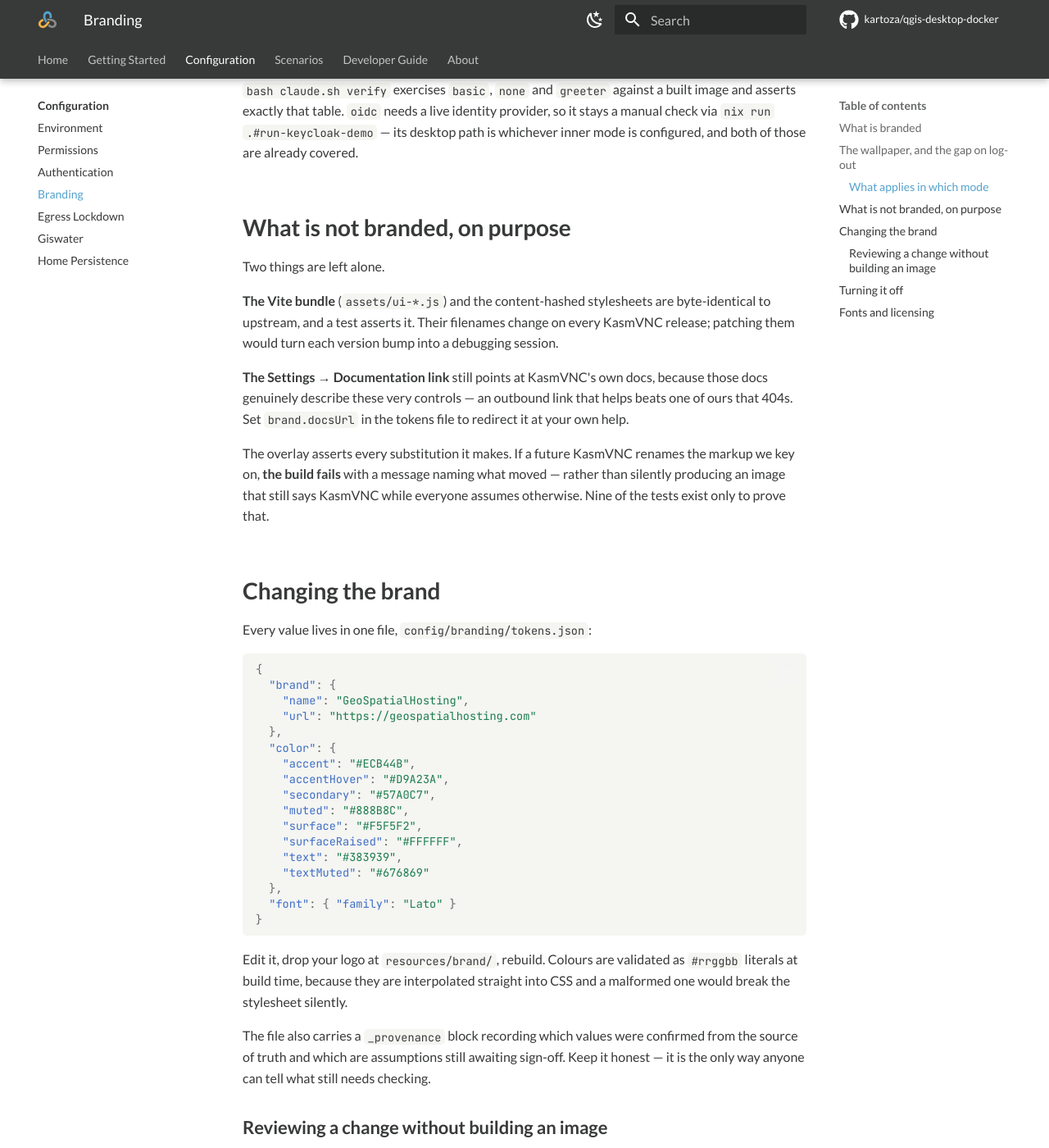
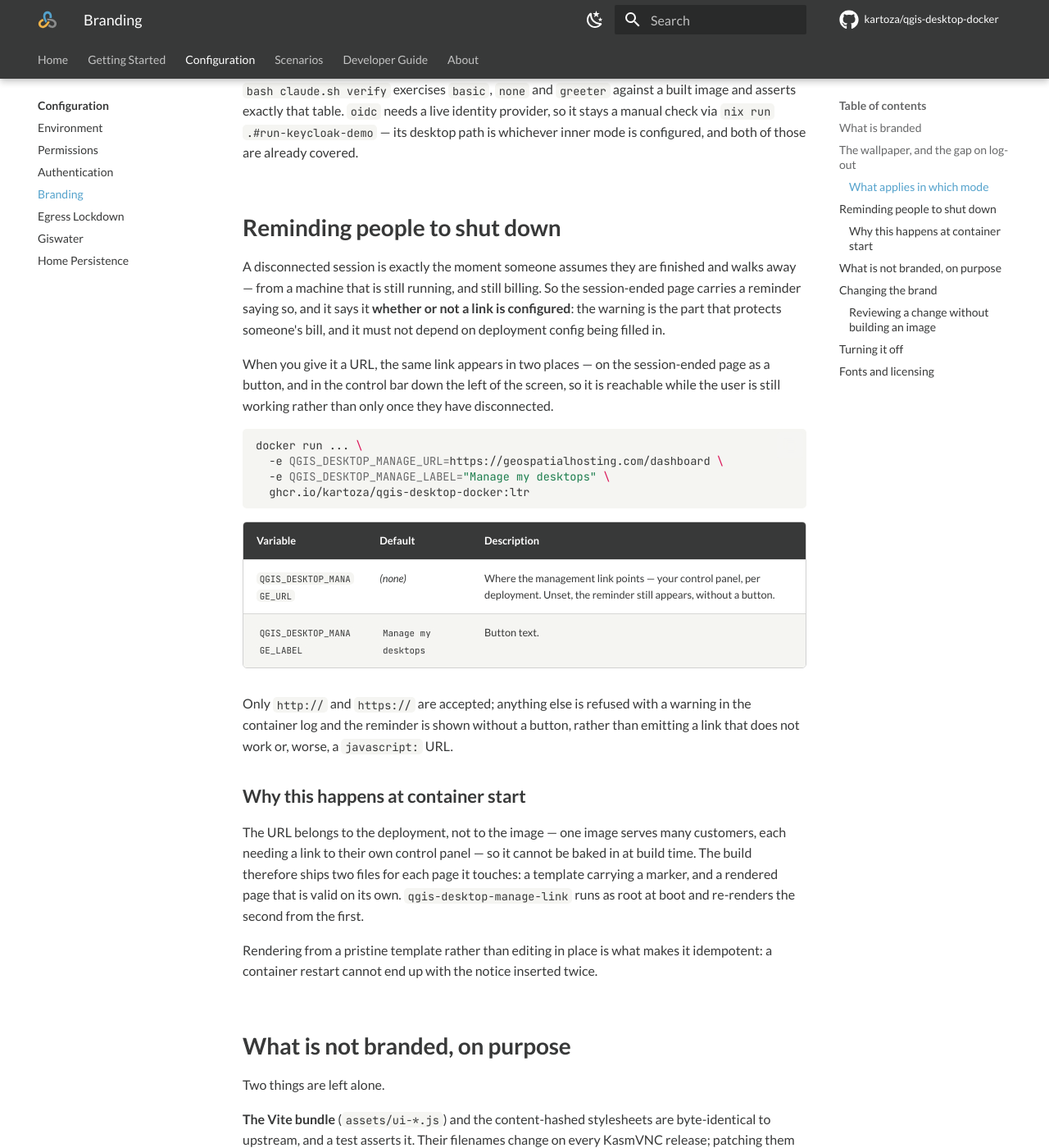
Before and after one commit to kartoza/qgis-desktop-docker, an MkDocs documentation site: the page built from docs/configuration/branding.md, in a window 1280 px wide and 1400 px high, scrolled down 2343 px. Shown: the whole window at 82% size. Built offline with MkDocs 1.6.1 and Material for MkDocs 9.7.7, drawn with Linux system fonts in a browser that asks for light colours; comment, search, counter and statistics services are not loaded.

Commit message:
feat(branding): remind users their desktop is still billing, and link them out
A disconnected session is exactly the moment someone assumes they are finished
and walks away — from a machine that is still running, and still costing them.
The session-ended page now says so.

The reminder appears whether or not a URL is configured. That is deliberate:
the warning is the part that protects someone's bill, and it must not depend on
a deployment remembering to fill a variable in. QGIS_DESKTOP_MANAGE_URL adds the
button, and the same link goes into the control bar down the left of the screen
so it is reachable while the user is still working rather than only after they
have disconnected.

The interesting constraint is that the URL belongs to the deployment, not the
image — one image serves many customers, each needing their own control panel —
so it cannot be baked in at build time. The build ships two files per page it
touches: a template carrying a marker, and a rendered page valid on its own (so
preview-branding and a directly-served tree still work). qgis-desktop-manage-link
re-renders the second from the first, as root, at boot. Rendering from a pristine
template rather than editing in place is what stops a restart inserting the
notice twice.

The call sits before the greeter branch in the entrypoint, so it covers every
auth mode rather than only the ones that reach start-desktop.sh.

Only http(s) is accepted. A javascript: URL, or anything trying to break out of
the href attribute, is refused with a warning and the reminder is shown without
a button — both are tested.

````diff
--- a/docs/configuration/branding.md
+++ b/docs/configuration/branding.md
@@ -74,6 +74,47 @@
 image and asserts exactly that table. `oidc` needs a live identity provider, so
 it stays a manual check via `nix run .#run-keycloak-demo` — its desktop path is
 whichever inner mode is configured, and both of those are already covered.
+
+## Reminding people to shut down
+
+A disconnected session is exactly the moment someone assumes they are finished
+and walks away — from a machine that is still running, and still billing. So the
+session-ended page carries a reminder saying so, and it says it **whether or not
+a link is configured**: the warning is the part that protects someone's bill, and
+it must not depend on deployment config being filled in.
+
+When you give it a URL, the same link appears in two places — on the
+session-ended page as a button, and in the control bar down the left of the
+screen, so it is reachable while the user is still working rather than only once
+they have disconnected.
+
+```bash
+docker run ... \
+  -e QGIS_DESKTOP_MANAGE_URL=https://geospatialhosting.com/dashboard \
+  -e QGIS_DESKTOP_MANAGE_LABEL="Manage my desktops" \
+  ghcr.io/kartoza/qgis-desktop-docker:ltr
+```
+
+| Variable | Default | Description |
+|----------|---------|-------------|
+| `QGIS_DESKTOP_MANAGE_URL` | *(none)* | Where the management link points — your control panel, per deployment. Unset, the reminder still appears, without a button. |
+| `QGIS_DESKTOP_MANAGE_LABEL` | `Manage my desktops` | Button text. |
+
+Only `http://` and `https://` are accepted; anything else is refused with a
+warning in the container log and the reminder is shown without a button, rather
+than emitting a link that does not work or, worse, a `javascript:` URL.
+
+### Why this happens at container start
+
+The URL belongs to the deployment, not to the image — one image serves many
+customers, each needing a link to their own control panel — so it cannot be
+baked in at build time. The build therefore ships two files for each page it
+touches: a template carrying a marker, and a rendered page that is valid on its
+own. `qgis-desktop-manage-link` runs as root at boot and re-renders the second
+from the first.
+
+Rendering from a pristine template rather than editing in place is what makes it
+idempotent: a container restart cannot end up with the notice inserted twice.
 
 ## What is not branded, on purpose
 
````
Also changed, not shown: CHANGELOG.md (+23 -0 lines), README.md (+1 -0 lines), docs/configuration/environment.md (+1 -0 lines), 6 other files.
